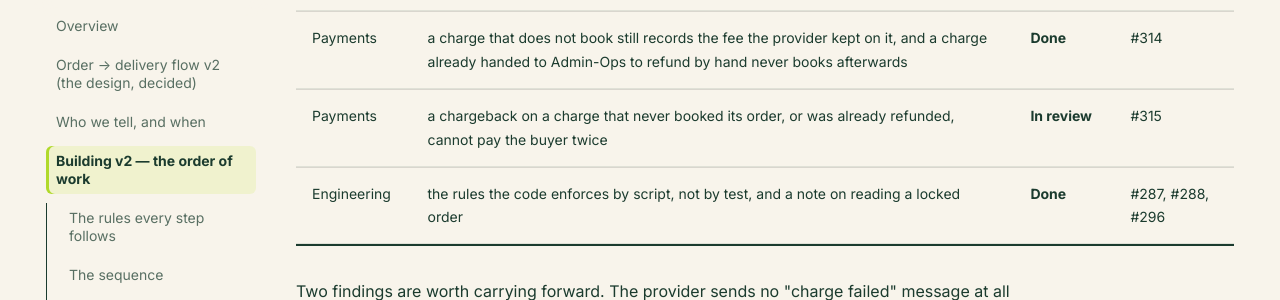
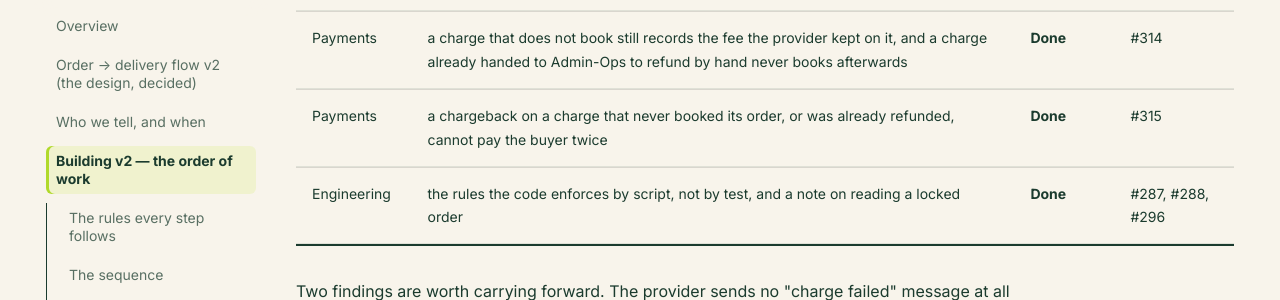
Before and after one commit to cropdoor/cropdoor-almanac, an MkDocs documentation site: the page built from docs/domain/order-delivery-flow-v2-build-order.md, in a window 1280 px wide and 900 px high, scrolled down 10464 px. Shown: the part 153-453 px from the top of the window. Built offline with MkDocs 1.6.1 and Material for MkDocs 9.7.7, drawn with Linux system fonts in a browser that asks for light colours; some web fonts are replaced; comment, search, counter and statistics services are not loaded.

Commit message:
tracker: a chargeback on a charge that never booked is done (#315)

```diff
--- a/docs/domain/order-delivery-flow-v2-build-order.md
+++ b/docs/domain/order-delivery-flow-v2-build-order.md
@@ -135,7 +135,7 @@ Found while building step 3's refunds and while testing against the real payment
 | Checkout | a second payment for an order already paid goes back to the buyer on its own | **Done** | #312 |
 | Notifications | a payment returned after its order was cancelled is told as that, not as a refund | **Done** | #313 |
 | Payments | a charge that does not book still records the fee the provider kept on it, and a charge already handed to Admin-Ops to refund by hand never books afterwards | **Done** | #314 |
-| Payments | a chargeback on a charge that never booked its order, or was already refunded, cannot pay the buyer twice | **In review** | #315 |
+| Payments | a chargeback on a charge that never booked its order, or was already refunded, cannot pay the buyer twice | **Done** | #315 |
 | Engineering | the rules the code enforces by script, not by test, and a note on reading a locked order | **Done** | #287, #288, #296 |
 
 Two findings are worth carrying forward. The provider sends no "charge failed" message at all — a failed card simply leaves the transaction unpaid, and the platform notices by asking. And a payment attempt now says why it did not count, which is what a refund-by-hand needs: the attempt itself names the charge to give back.
```
